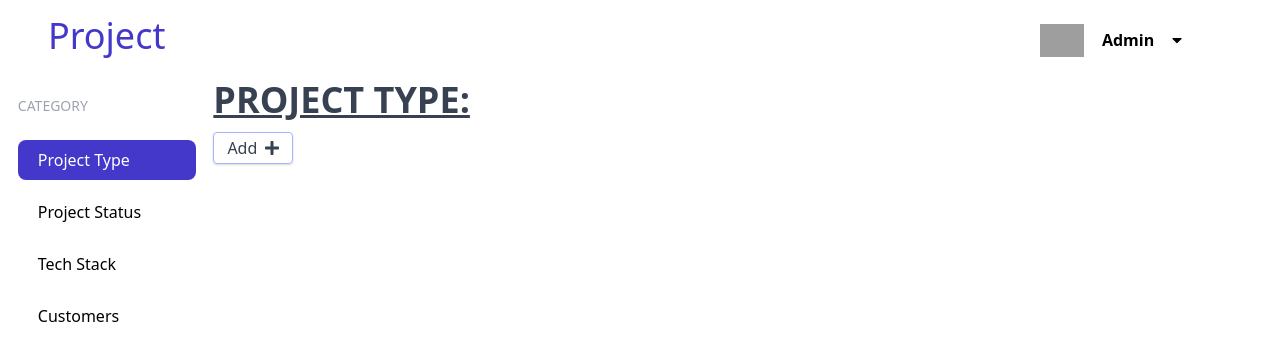
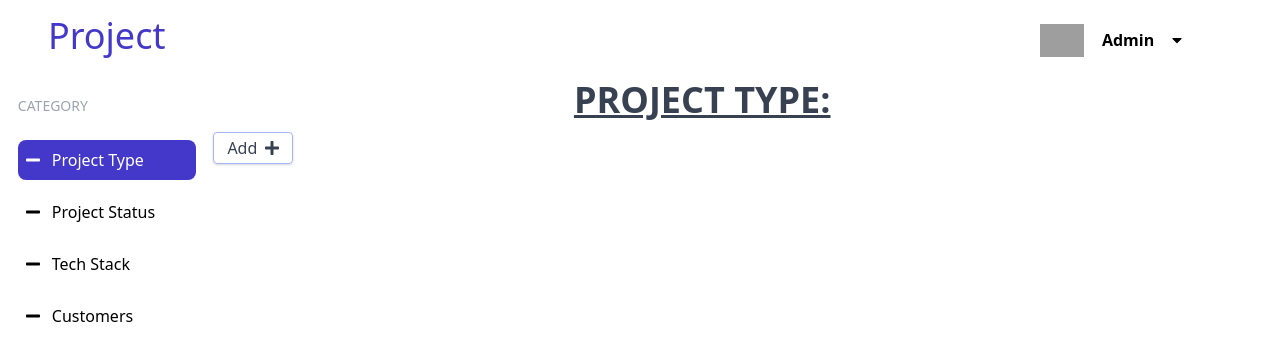
Before and after one commit to Z0Ne7/login-project, a React (Create React App) app: page /project-type in a window 1280 px wide. Shown: the top 360 px of the page. Built offline with nearby package versions, Linux system fonts and the light colour scheme; grey boxes are pictures that could not be loaded.

Commit message:
style component

```diff
--- a/src/components/left-sidebar/left-sidebar.jsx
+++ b/src/components/left-sidebar/left-sidebar.jsx
@@ -1,3 +1,5 @@
+import { FontAwesomeIcon } from '@fortawesome/react-fontawesome';
+import { faMinus } from '@fortawesome/free-solid-svg-icons';
 import { useState } from 'react';
 import { NavLink } from 'react-router-dom';
 export const LeftSidebar = () => {
@@ -23,6 +25,7 @@ export const LeftSidebar = () => {
                 activeClassName={activeClass}
                 className='flex mt-6 items-center rounded-lg hover:text-gray-900 hover:bg-gray-200  p-2 cursor-pointer '
               >
+                <FontAwesomeIcon icon={faMinus} />
                 <p className='text-base  ml-3'>Project Type</p>
               </NavLink>
               <NavLink
@@ -30,6 +33,7 @@ export const LeftSidebar = () => {
                 activeClassName={activeClass}
                 className='flex items-center mt-3 p-2 rounded-lg hover:text-gray-900 hover:bg-gray-200'
               >
+                <FontAwesomeIcon icon={faMinus} />
                 <p className=' text-base ml-3'>Project Status</p>
               </NavLink>
               <NavLink
@@ -37,6 +41,7 @@ export const LeftSidebar = () => {
                 activeClassName={activeClass}
                 className='flex items-center mt-3 p-2 rounded-lg hover:text-gray-900 hover:bg-gray-200'
               >
+                <FontAwesomeIcon icon={faMinus} />
                 <p className='  text-base ml-3'> Tech Stack</p>
               </NavLink>
               <NavLink
@@ -44,6 +49,7 @@ export const LeftSidebar = () => {
                 activeClassName={activeClass}
                 className='flex items-center mt-3 p-2 rounded-lg hover:text-gray-900 hover:bg-gray-200'
               >
+                <FontAwesomeIcon icon={faMinus} />
                 <p className='  text-base ml-3'>Customers</p>
               </NavLink>
             </div>
--- a/src/pages/project-type/project-type.jsx
+++ b/src/pages/project-type/project-type.jsx
@@ -2,11 +2,13 @@ import { ButtonAdding } from '../../components/button-adding/button-adding';
 import { TableTitle } from '../../components/table-title/table-title';
 export const ProjectType = () => {
   return (
-    <div className='flex w-11/12'>
+    <>
+      <div className='flex w-11/12 justify-center'>
+        <TableTitle title='Project Type:' />
+      </div>
       <div>
-        <TableTitle title='Project Type:' />
-        <ButtonAdding className='' />
+        <ButtonAdding />
       </div>
-    </div>
+    </>
   );
 };
```
